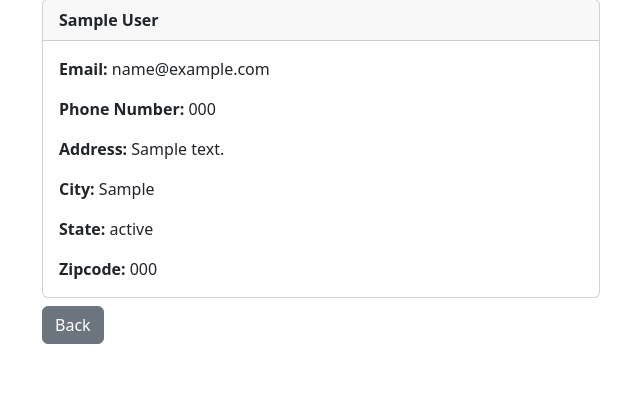
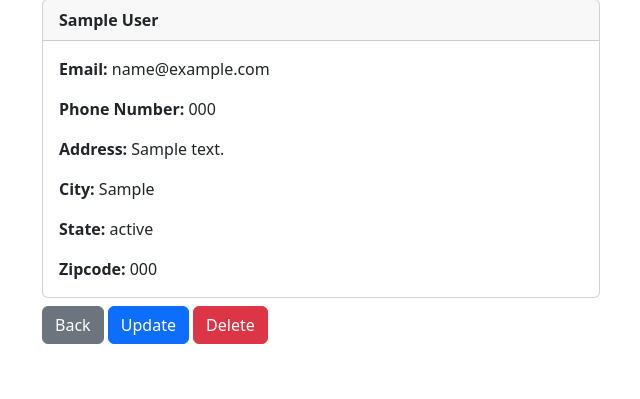
Before and after one commit to Mokowz/Django-CRM, a Django app: page /records/1/ in a window 1280 px wide. Shown: the part 81-480 px from the top of the page, without its empty margins (319-959 px from the left). Run offline with Django 4.2, Linux system fonts and the light colour scheme; a user stored in the database is signed in; tables that the repository leaves empty hold one stand-in row (values such as "Sample post").

Commit message:
Delete single record

```diff
--- a/records/templates/single_record.html
+++ b/records/templates/single_record.html
@@ -18,6 +18,8 @@
         </div>
     </div>
     <a class="btn btn-secondary mt-2" href="{% url 'home' %}">Back</a>
+    <a class="btn btn-primary mt-2" href="{% url 'update_record' record.pk %}">Update</a>
+    <a class="btn btn-danger mt-2" href="{% url 'delete_record' record.pk %}">Delete</a>
 </div>
 
 {% endblock %}
--- a/records/urls.py
+++ b/records/urls.py
@@ -7,5 +7,7 @@ urlpatterns = [
     path("logout/", views.logout_user, name="logout"),
     path("signup/", views.register_user, name="signup"),
     path("records/<int:pk>/", views.view_record, name="view_record"),
+    path("records/<int:pk>/update/", views.update_record, name="update_record"),
+    path("records/<int:pk>/delete/", views.delete_record, name="delete_record"),
     path("add_record/", views.add_record, name="add_record"),
 ]
--- a/records/views.py
+++ b/records/views.py
@@ -82,3 +82,33 @@ def add_record(request):
     else:
         messages.success(request, "You must be logged in to view this page")
         return redirect("home")
+
+
+# Update Record
+def update_record(request, pk):
+    if request.user.is_authenticated:
+        record = Record.objects.get(id=pk)
+        if request.method == "POST":
+            form = RecordForm(request.POST, instance=record)
+            if form.is_valid():
+                form.save()
+                messages.success(request, "Record was updated successfully")
+                return redirect("home")
+        else:
+            form = RecordForm(instance=record)
+            return render(request, 'update_record.html', {'form': form})
+    else:
+        messages.success(request, "You must be logged in to view this page")
+        return redirect("home")
+
+
+# Delete a record
+def delete_record(request, pk):
+    if request.user.is_authenticated:
+        record = Record.objects.get(id=pk)
+        record.delete()
+        messages.success(request, "Record deleted successfully")
+        return redirect("home")
+    else:
+        messages.success(request, "You must be logged in to view this page")
+        return redirect("home")
```
Also changed, not shown: records/templates/update_record.html (added, +12 -0 lines).
